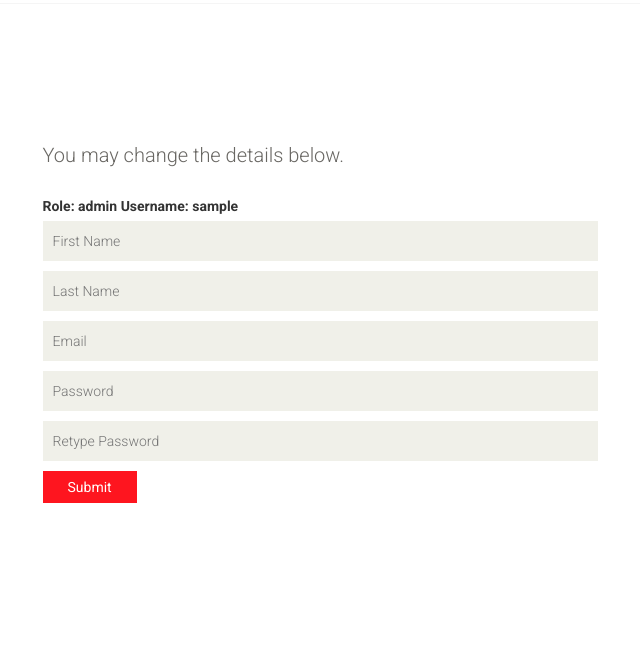
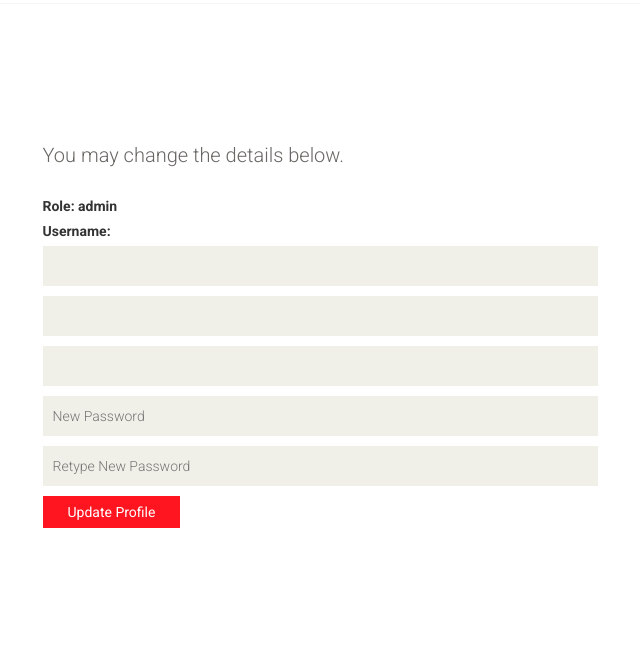
Before and after one commit to alifarooqi/airsupply-pilot, a Django app: template templates/account.html in a window 1280 px wide. Shown: the part 249-897 px from the top of the page, without its empty margins (320-960 px from the left). Before the commit the page ends 752 px from the top, so only its background shows below. Run offline with Django 3.2, Linux system fonts and the light colour scheme; the template is opened without the code that fills it: most values are stand-ins (such as "Sample title", 1, 10 or a date in 2020).

Commit message:
we also doin this

```diff
--- a/ASP/settings.py
+++ b/ASP/settings.py
@@ -129,4 +129,4 @@ EMAIL_HOST_PASSWORD = 'saadhku123'
 EMAIL_PORT = 587
 
 
-LOGIN_URL = '/'
+LOGIN_URL = '/main/'
--- a/ASP/urls.py
+++ b/ASP/urls.py
@@ -18,8 +18,7 @@ from django.urls import path, include, re_path
 from airsupply import views
 
 urlpatterns = [
-    re_path(r'^$', views.UserLoginView.as_view(), name='login'),
-    re_path(r'^logout/$', views.logout_user, name='logout'),
+
     path('main/', include('airsupply.urls')),
     path('admin/', admin.site.urls, name='admin_page'),
 
--- a/airsupply/urls.py
+++ b/airsupply/urls.py
@@ -6,6 +6,9 @@ app_name = 'airsupply'
 urlpatterns = [
 
     #users
+    re_path(r'^$', views.UserLoginView.as_view(), name='login'),
+    re_path(r'^logout/$', views.logout_user, name='logout'),
+    path('account/', views.UserAccount.as_view(), name='account'),
     re_path(r'^register/(?P<usernameb64>[0-9A-Za-z_\-]+)/(?P<token>[0-9A-Za-z]{1,13}-[0-9A-Za-z]{1,20})/$', views.UserRegisterView.as_view(), name='register'),
     re_path(r'^register/$', views.UserRegisterView.as_view(), name='confirm_registration'),
     re_path(r'^forgot_password/$', views.UserForgotPassword.as_view(), name='forgot_password'),
--- a/templates/account.html
+++ b/templates/account.html
@@ -13,13 +13,18 @@ Account
 						<form action="" id="account" method="post">
                             {% csrf_token %}
 							<label>Role: </label> <input type="hidden" name="role" value="{{ role }}"> <label>{{role}}</label>
-                            <label>Username: </label> <input type="hidden" name="username" value="{{ username }}"> <label> {{username}} </label>
-							<input type="text" name='first_name' placeholder="First Name"/>
-							<input type="text" name='last_name' placeholder="Last Name"/>
-                            <input type="email" name='email' placeholder="Email"/>
-							<input type="password" name='password' placeholder="Password"/>
-							<input type="password" placeholder="Retype Password"/>
-							<button type="submit" class="btn btn-default">Submit</button>
+                            <br>
+                            <label>Username: </label> <input type="hidden" name="username" value="{{ user.username }}"> <label> {{user.username}} </label>
+							{% if role == "Clinic Manager" %}
+                                <br>
+                                <label>Clinic: </label> <input type="hidden" name="clinic" value="{{ user.clinicmanager.clinic.name }}"> <label> {{user.clinicmanager.clinic.name}} </label>
+                            {% endif %}
+                            <input type="text" name='form' placeholder="{{ user.first_name }}"/>
+							<input type="text" name='last_name' placeholder="{{ user.last_name }}"/>
+                            <input type="email" name='email' placeholder="{{ user.email }}"/>
+							<input type="password" name='password' placeholder="New Password"/>
+							<input type="password" placeholder="Retype New Password"/>
+							<button type="submit" class="btn btn-default">Update Profile</button>
 						</form>
 					</div> <!-- /register-user -->
 				</div>
--- a/templates/base.html
+++ b/templates/base.html
@@ -3,8 +3,8 @@
     <div class="col-sm-10">
         <div class="shop-menu pull-right">
             <ul class="nav navbar-nav">
-                <li><a href="account.html"><i class="fa fa-user"></i> Account</a></li>
-                <li><a href="{% url 'logout' %}"><i class="fa fa-sign-out"></i> Logout</a></li>
+                <li><a href="{% url 'airsupply:account' %}"><i class="fa fa-user"></i> Account</a></li>
+                <li><a href="{% url 'airsupply:logout' %}"><i class="fa fa-sign-out"></i> Logout</a></li>
             </ul>
         </div>
     </div>
--- a/templates/forgot-password.html
+++ b/templates/forgot-password.html
@@ -1,6 +1,6 @@
 {% extends 'base1.html' %}
 {% block title %}
-Login
+Forgot Password
 {% endblock %}
 
 {% block body %}
```
Also changed, not shown: airsupply/views.py (+19 -2 lines), airsupply/forms.py (line endings or trailing spaces).
